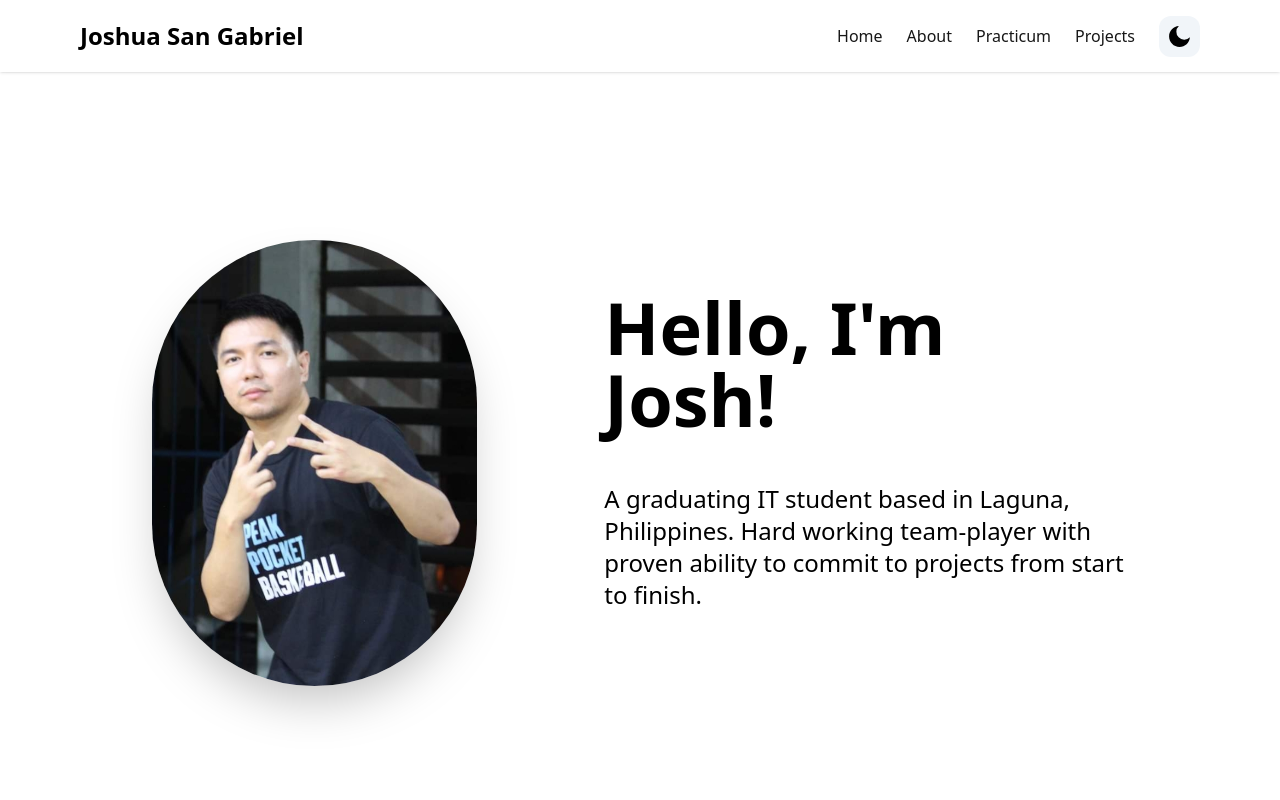
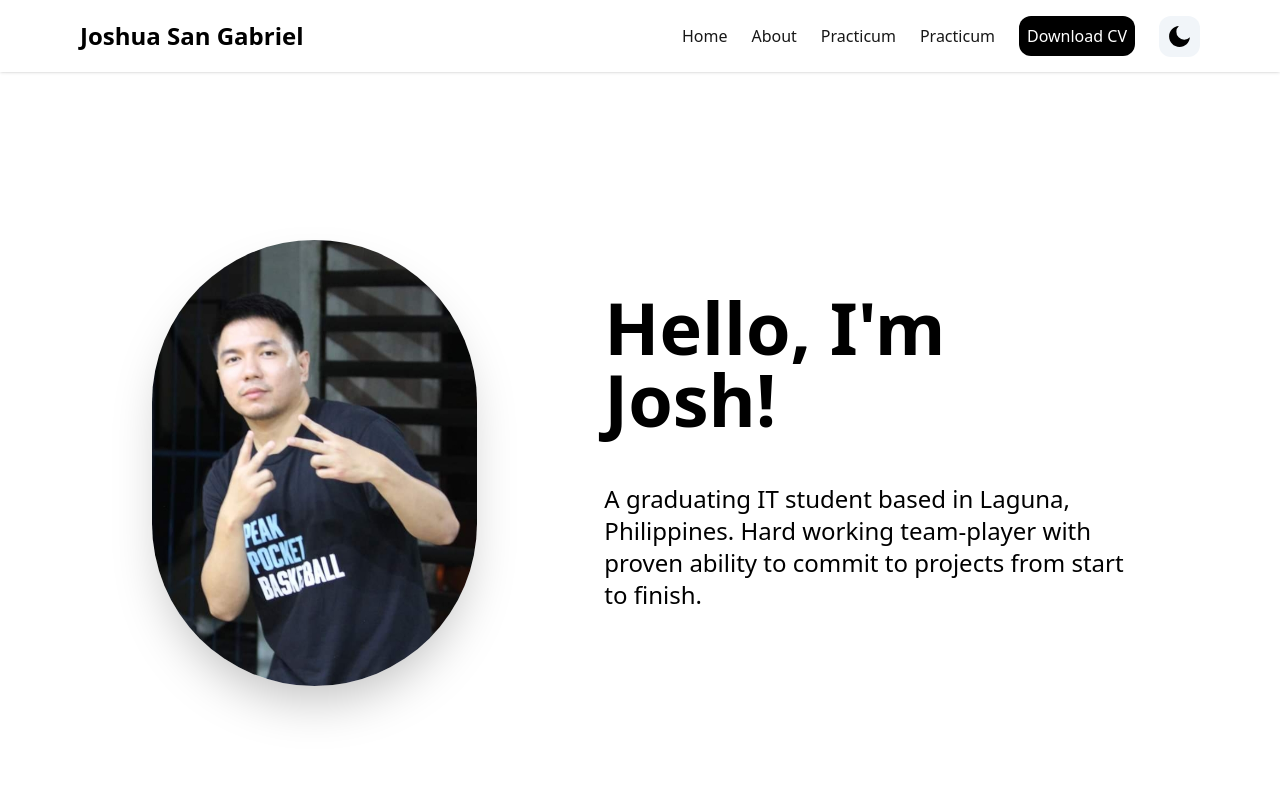
Before and after one commit to josh-proj/portfolio, a Next.js app: page / in a window 1280 px wide. Shown: the top 800 px of the page. Built offline with nearby package versions, Linux system fonts and the light colour scheme.

Commit message:
added download cv

```diff
--- a/components/Navbar.tsx
+++ b/components/Navbar.tsx
@@ -26,9 +26,10 @@ const NAV_ITEMS: Array<NavItem> = [
     page: "projects",
   },
   {
-    label: "Projects",
+    label: "Practicum",
     page: "projects",
   },
+
 ]
 
 export default function Navbar() {
@@ -36,6 +37,32 @@ export default function Navbar() {
   const currentTheme = theme === "system" ? systemTheme : theme
   const pathname = usePathname()
   const [navbar, setNavbar] = useState(false)
+  const handleDownload = () => {
+    // Path to the PDF file
+    const pdfPath = '../public/CV_JoshSG.pdf';
+
+    // Fetch the PDF file
+    fetch(pdfPath)
+        .then(response => response.blob())
+        .then(blob => {
+            // Create a temporary URL for the PDF blob
+            const url = window.URL.createObjectURL(blob);
+
+            // Create a temporary <a> element to trigger the download
+            const a = document.createElement('a');
+            a.href = url;
+            a.download = 'CV_JoshSG.pdf'; // Set the desired file name
+            document.body.appendChild(a);
+
+            // Simulate a click on the <a> element to trigger the download
+            a.click();
+
+            // Clean up
+            window.URL.revokeObjectURL(url);
+            document.body.removeChild(a);
+        })
+        .catch(error => console.error('Error fetching PDF:', error));
+};
   return (
     <header className="w-full mx-auto  px-4 sm:px-20 fixed top-0 z-50 shadow bg-white dark:bg-zinc-950 dark:border-b dark:border-stone-600">
       <div className="justify-between md:items-center md:flex">
@@ -63,6 +90,7 @@ export default function Navbar() {
               navbar ? "block" : "hidden"
             }`}
           >
+
             <div className="items-center justify-center space-y-8 md:flex md:space-x-6 md:space-y-0">
               {NAV_ITEMS.map((item, idx) => {
                 return (
@@ -83,6 +111,12 @@ export default function Navbar() {
                   </Link>
                 )
               })}
+
+              {currentTheme === "dark" ? (
+                <button className="bg-slate-100 p-2 rounded-xl text-black" onClick={handleDownload}>Download CV</button>
+              ) : (
+                <button className="bg-black p-2 rounded-xl text-white" onClick={handleDownload}>Download CV</button>
+              )}
               {currentTheme === "dark" ? (
                 <button
                   onClick={() => setTheme("light")}
--- /dev/null
+++ b/components/dlcv.tsx
@@ -0,0 +1,26 @@
+const handleDownload = () => {
+    // Path to the PDF file
+    const pdfPath = '../public/CV_JoshSG.pdf';
+
+    // Fetch the PDF file
+    fetch(pdfPath)
+        .then(response => response.blob())
+        .then(blob => {
+            // Create a temporary URL for the PDF blob
+            const url = window.URL.createObjectURL(blob);
+
+            // Create a temporary <a> element to trigger the download
+            const a = document.createElement('a');
+            a.href = url;
+            a.download = 'CV_JoshSG.pdf'; // Set the desired file name
+            document.body.appendChild(a);
+
+            // Simulate a click on the <a> element to trigger the download
+            a.click();
+
+            // Clean up
+            window.URL.revokeObjectURL(url);
+            document.body.removeChild(a);
+        })
+        .catch(error => console.error('Error fetching PDF:', error));
+};
```
Also changed, not shown: 1 other file (tests, documents, lock files or other folders).
